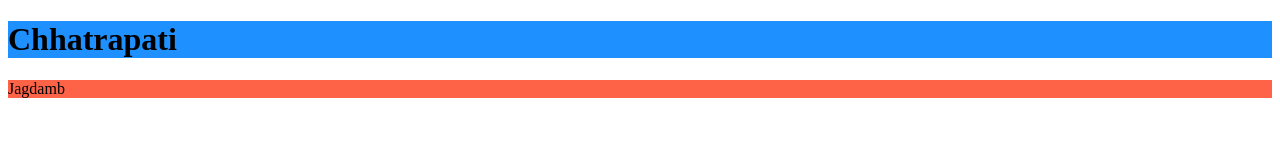
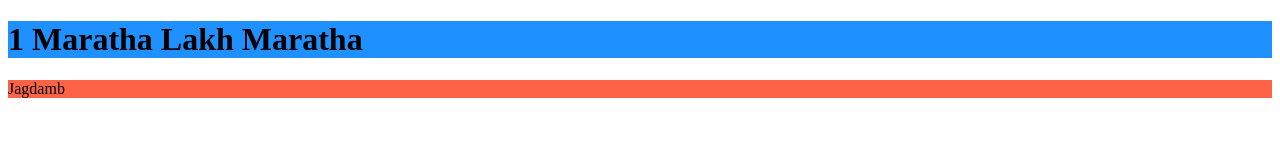
Before and after one commit to kedar9696/jenkins, a plain HTML site: page index.html in a window 1280 px wide. Drawn offline with Linux system fonts and the light colour scheme.

Commit message:
jenkins-project-9

```diff
--- a/index.html
+++ b/index.html
@@ -5,7 +5,7 @@
 </head>
 <body>
 
-<h1 style="background-color:DodgerBlue;">Chhatrapati</h1>
+<h1 style="background-color:DodgerBlue;">1 Maratha Lakh Maratha</h1>
 <p style="background-color:Tomato;">Jagdamb</p>
 
 </body>
```
